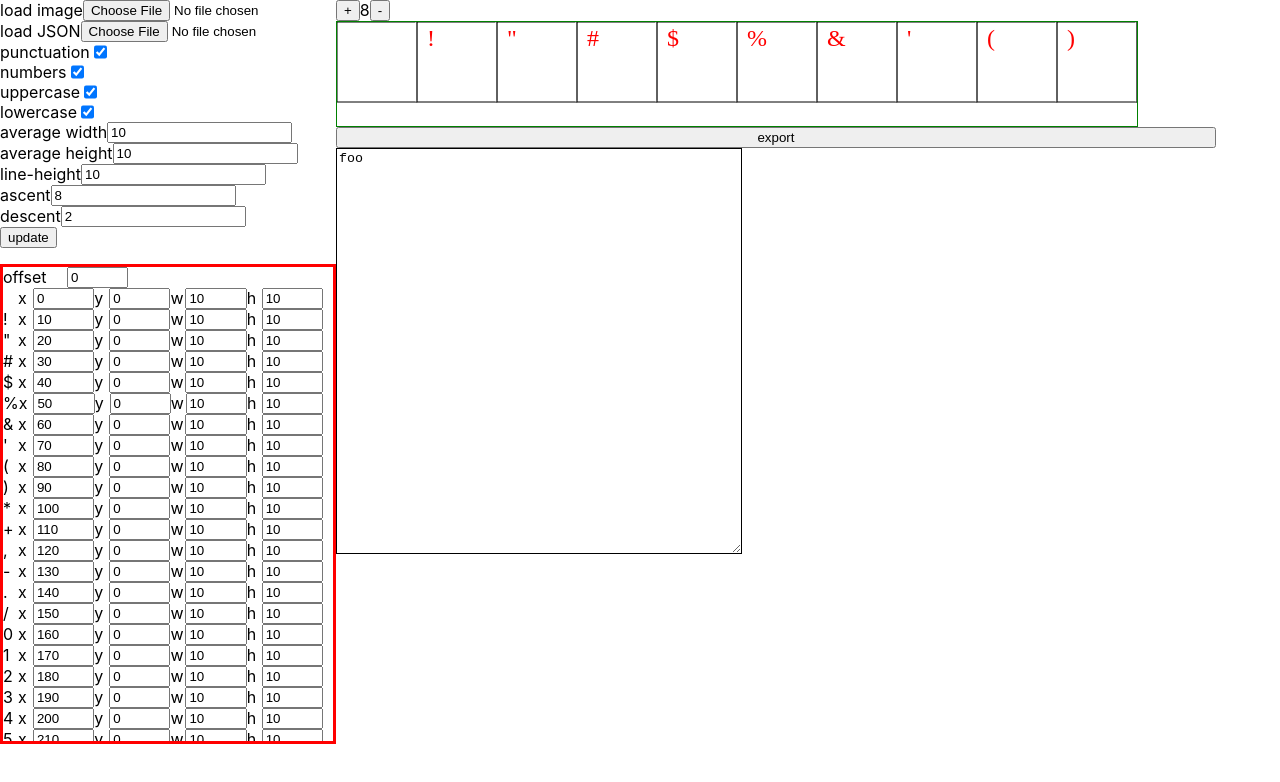
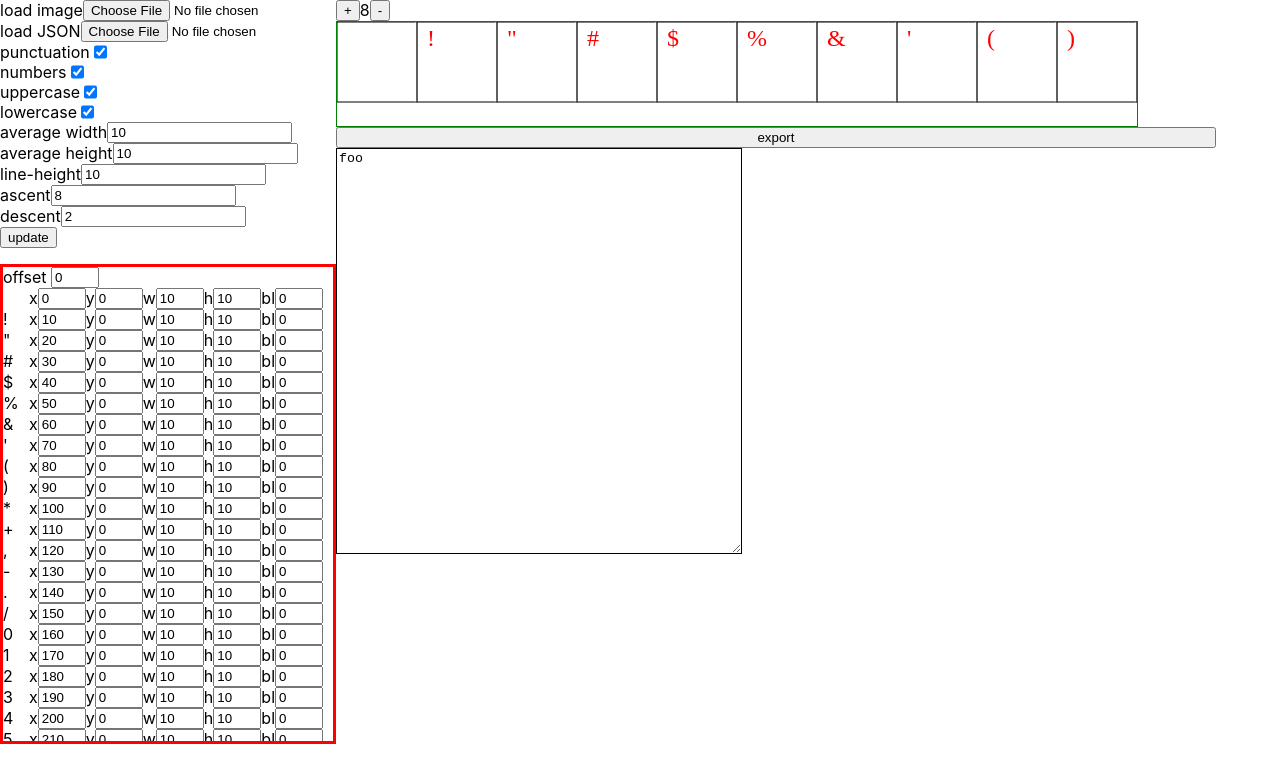
Before and after one commit to joshmarinacci/pixelfont-metrics-editor, a React (Create React App) app: page / in a window 1280 px wide. Shown: the top 782 px of the page. Built offline with nearby package versions, Linux system fonts and the light colour scheme.

Commit message:
improve layout add baseline support

```diff
--- a/src/App.css
+++ b/src/App.css
@@ -28,12 +28,12 @@ li {
   flex-direction: row;
   width: 20em;
 }
-li label {
+li label:first-child {
   /*min-width: 4em;*/
-  width: 4em;
+  width: 3em;
 }
 li input {
-  width: 4em;
+  width: 3em;
 }
 
 
--- a/src/App.js
+++ b/src/App.js
@@ -26,6 +26,12 @@ function generateStuff(img,data) {
     } else {
         updateStuff(stuff, img)
     }
+    stuff.metrics.forEach(m => {
+        if(!m) return
+        if(!m.hasOwnProperty('baseline')) {
+            m.baseline = 0
+        }
+    })
     return stuff
 }
 function updateStuff(stuff, img) {
@@ -63,7 +69,7 @@ function updateStuff(stuff, img) {
 
     let metrics = chars.map(i => {
         if(!i) return null
-        return {num: i, x: 0, y: 0, w: stuff.default_width, h: stuff.default_height, blank: false, ch: String.fromCharCode(i)}
+        return {num: i, x: 0, y: 0, w: stuff.default_width, h: stuff.default_height, blank: false, ch: String.fromCharCode(i), baseline:0}
     })
 
     let ct = 0
--- a/src/MetricsList.js
+++ b/src/MetricsList.js
@@ -26,6 +26,9 @@ export const MetricsList = ({stuff, setGlobal, set}) => {
                 <label>h</label>
                 <input type="number" value={metrics.h}
                        onChange={(e) => set(metrics.num, 'h', parseFloat(e.target.value))}/>
+                <label>bl</label>
+                <input type="number" value={metrics.baseline}
+                       onChange={(e) => set(metrics.num, 'baseline', parseFloat(e.target.value))}/>
             </li>
         })}
     </ul>
```
